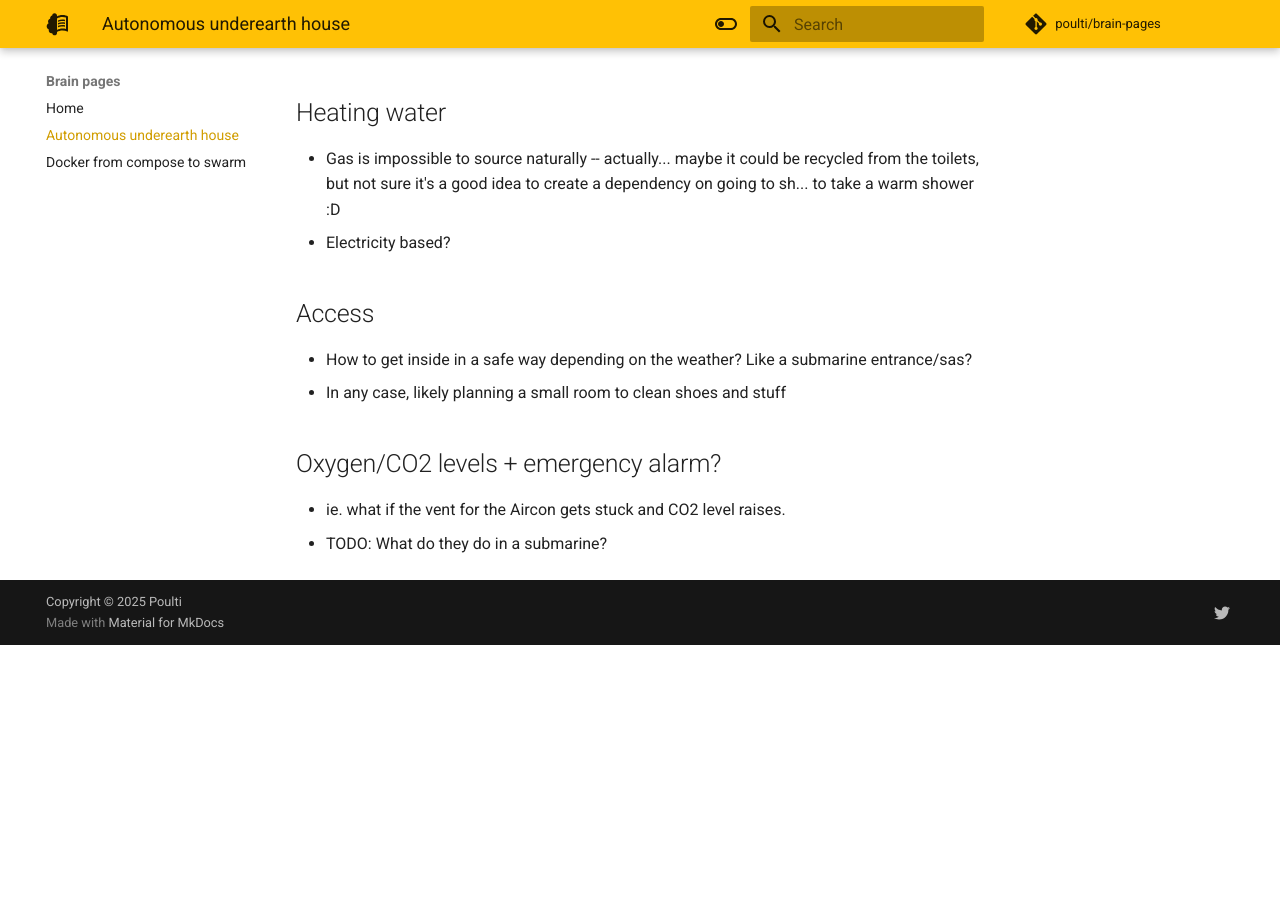
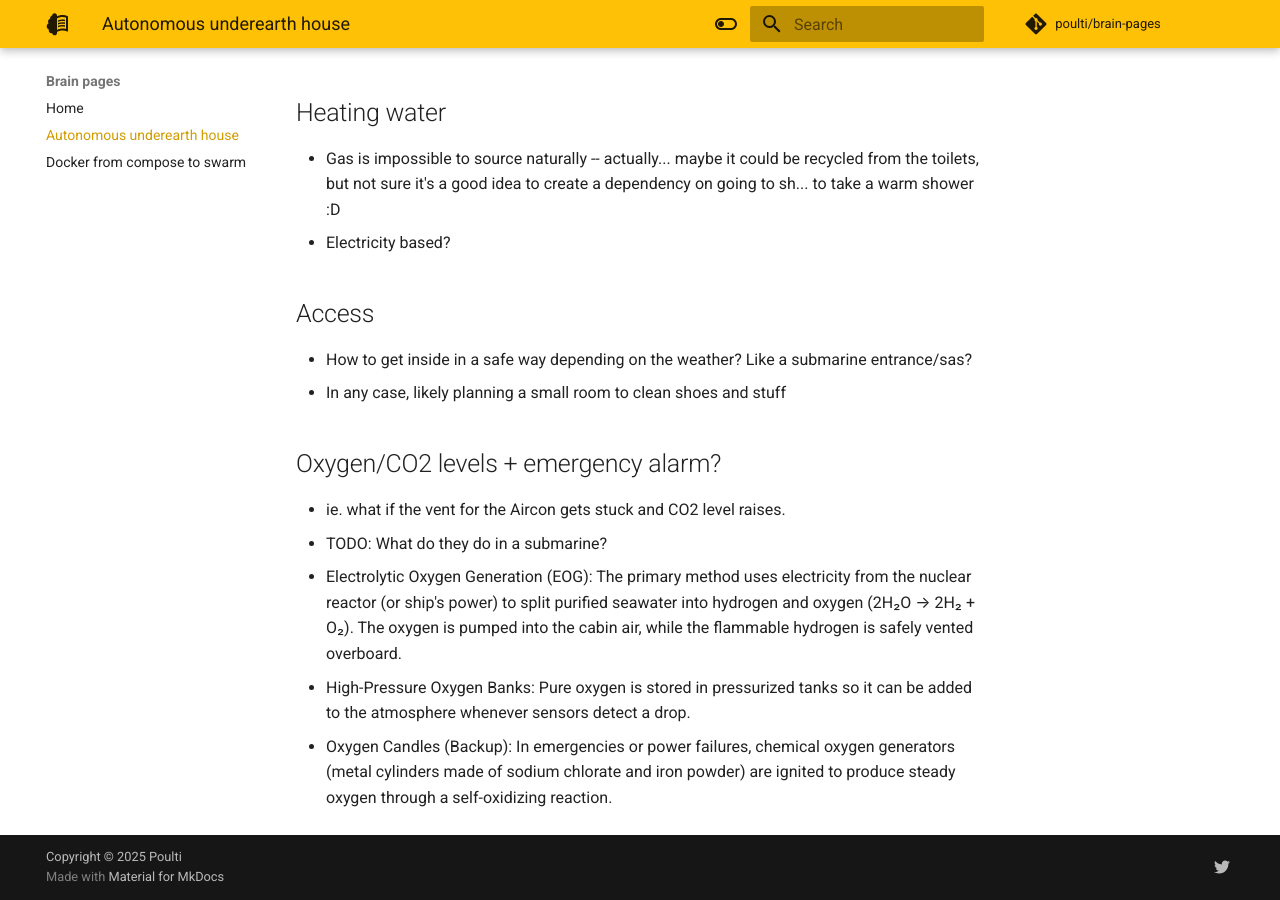
Before and after one commit to poulti/brain-pages, an MkDocs documentation site: the page built from docs/autonomous-underearth-house.md, in a window 1280 px wide and 900 px high, scrolled down 2411 px. Built offline with MkDocs 1.6.1 and Material for MkDocs 9.7.7, drawn with Linux system fonts in a browser that asks for light colours; comment, search, counter and statistics services are not loaded; before the commit the page ends 3056 px from its top, so only the background shows below that.

Commit message:
Submarine oxygen

```diff
--- a/docs/autonomous-underearth-house.md
+++ b/docs/autonomous-underearth-house.md
@@ -61,3 +61,6 @@ Overall, probably easier to have a prefab pod that is built for underground cond
 ## Oxygen/CO2 levels + emergency alarm?
 - ie. what if the vent for the Aircon gets stuck and CO2 level raises.
 - TODO: What do they do in a submarine?
+- Electrolytic Oxygen Generation (EOG): The primary method uses electricity from the nuclear reactor (or ship's power) to split purified seawater into hydrogen and oxygen (2H₂O → 2H₂ + O₂). The oxygen is pumped into the cabin air, while the flammable hydrogen is safely vented overboard.
+- High-Pressure Oxygen Banks: Pure oxygen is stored in pressurized tanks so it can be added to the atmosphere whenever sensors detect a drop.
+- Oxygen Candles (Backup): In emergencies or power failures, chemical oxygen generators (metal cylinders made of sodium chlorate and iron powder) are ignited to produce steady oxygen through a self-oxidizing reaction.
```
